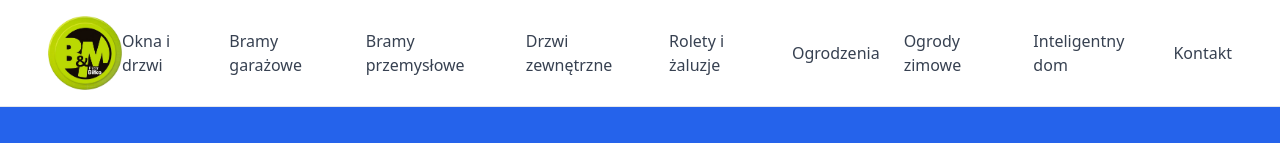
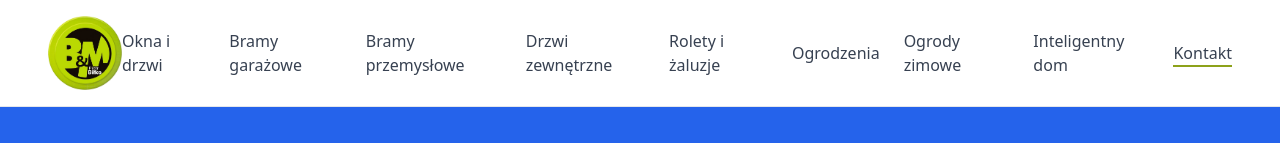
Before and after one commit to maksmarcinkiewicz/bm_bilko, a React (Vite) app: page /kontakt in a window 1280 px wide. Shown: the top 143 px of the page. Built offline with nearby package versions, Linux system fonts and the light colour scheme.

Commit message:
header changes

```diff
--- a/src/components/Header.jsx
+++ b/src/components/Header.jsx
@@ -1,15 +1,19 @@
 import { motion } from "framer-motion";
 import { useState } from "react";
 import { FiMenu } from "react-icons/fi";
-import { Link } from "react-router-dom";
+import { Link, useLocation } from "react-router-dom";
 import BMLogo from "../assets/bm_logo_cut.png";
+
 const Header = () => {
   const [isOpen, setIsOpen] = useState(false);
+  const location = useLocation(); // For active link detection
+
+  const closeMenu = () => setIsOpen(false); // Funkcja zamykająca menu
 
   return (
     <header className="bg-white p-4 md:px-12 border-b-[1px] border-gray-200 flex items-center justify-between relative z-50">
       <Link to="/" className="text-xl font-bold text-gray-800">
-        <img src={BMLogo} alt="B&M Logo" className="w-12 md:w-20" />
+        <motion.img src={BMLogo} alt="B&M Logo" className="w-12 md:w-20" whileHover={{ scale: 1.1 }} />
       </Link>
       <motion.button
         whileHover={{ scale: 1.05 }}
@@ -21,24 +25,47 @@ const Header = () => {
       </motion.button>
       <div className="hidden lg:flex items-center gap-6">
         {navLinks.map((link) => (
-          <NavLink key={link.text} text={link.text} to={link.to} />
+          <NavLink
+            key={link.text}
+            text={link.text}
+            to={link.to}
+            isActive={location.pathname === link.to} // Highlight active link
+          />
         ))}
       </div>
-      <NavMenu isOpen={isOpen} />
+      <NavMenu isOpen={isOpen} currentPath={location.pathname} closeMenu={closeMenu} />
     </header>
   );
 };
 
-const NavLink = ({ text, to }) => (
-  <Link
-    to={to}
-    className="font-medium text-gray-700 hover:text-indigo-600 transition"
-  >
-    {text}
-  </Link>
+const NavLink = ({ text, to, isActive, onClick }) => (
+  <motion.div className="relative" whileHover={{ scale: 1.1 }}>
+    <Link
+      to={to}
+      onClick={onClick} // Zamykamy menu po kliknięciu
+      className={`font-medium text-gray-700 hover:text-[#8DA21A] transition ${
+        isActive ? "text-[#8DA21A]" : ""
+      }`}
+    >
+      {text}
+    </Link>
+    <motion.div
+      layoutId="underline"
+      className="absolute left-0 right-0 h-[2px] bg-[#8DA21A]"
+      initial={false}
+      animate={{
+        scaleX: isActive ? 1 : 0,
+        opacity: isActive ? 1 : 0,
+      }}
+      transition={{
+        duration: 0.3,
+        ease: "easeInOut",
+      }}
+    />
+  </motion.div>
 );
 
-const NavMenu = ({ isOpen }) => (
+const NavMenu = ({ isOpen, currentPath, closeMenu }) => (
   <motion.div
     variants={menuVariants}
     initial="closed"
@@ -46,13 +73,13 @@ const NavMenu = ({ isOpen }) => (
     className="absolute bg-white shadow-lg left-0 right-0 top-full origin-top flex flex-col gap-4 p-4 z-50"
   >
     {navLinks.map((link) => (
-      <Link
+      <NavLink
         key={link.text}
+        text={link.text}
         to={link.to}
-        className="text-lg font-medium text-gray-800 hover:text-indigo-600 transition"
-      >
-        {link.text}
-      </Link>
+        isActive={currentPath === link.to}
+        onClick={closeMenu} // Wywołaj funkcję zamykającą menu
+      />
     ))}
   </motion.div>
 );
@@ -80,7 +107,9 @@ const menuVariants = {
   closed: {
     scaleY: 0,
     transition: {
+      duration: 0.4,
       when: "afterChildren",
+      ease: [0.25, 0.1, 0.25, 1],
       staggerChildren: 0.1,
     },
   },
```
